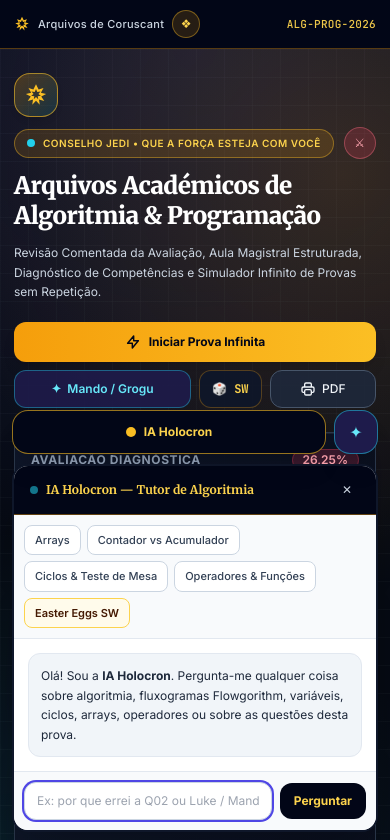
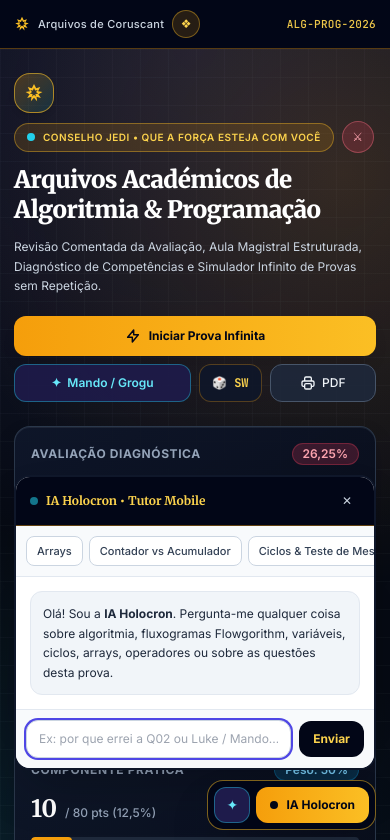
Before and after one commit to FilipeMenezesROD/algoritimia, a plain HTML site: page index.html in a window 390 px wide. Both pictures are taken after a click on the button "IA Holocron". Shown: the top 840 px of the page. Drawn offline with nearby package versions, Linux system fonts and the light colour scheme.

Commit message:
Enhance IA Holocron interface for improved responsiveness and usability

```diff
--- a/index.html
+++ b/index.html
@@ -99,8 +99,21 @@
 
         .sw-easter-spot:hover,
         .sw-easter-spot:active {
-            transform: scale(1.12);
+            transform: scale(1.1);
             box-shadow: 0 0 12px rgba(251, 191, 36, 0.6);
+        }
+
+        /* Dock dedicado ao IA Holocron para Android / Mobile / Desktop */
+        .holocron-dock {
+            bottom: calc(0.875rem + env(safe-area-inset-bottom, 0px));
+            right: calc(0.875rem + env(safe-area-inset-right, 0px));
+        }
+
+        @media (min-width: 640px) {
+            .holocron-dock {
+                bottom: 1.5rem;
+                right: 1.5rem;
+            }
         }
 
         @media (max-width: 640px) {
@@ -115,56 +128,57 @@
         }
     </style>
 </head>
-<body class="bg-academic-paper text-slate-800 antialiased selection:bg-amber-200 selection:text-slate-950 pb-28 sm:pb-12">
-
-    <!-- Notificação / Toast Interativo (Acima do dock mobile) -->
-    <div id="force-toast" class="fixed bottom-24 sm:bottom-6 right-3 left-3 sm:left-auto z-50 hidden max-w-md bg-slate-950/95 text-white border border-amber-400/70 rounded-2xl px-4 py-3 shadow-2xl text-xs sm:text-sm items-center gap-3 backdrop-blur-md">
+<body class="bg-academic-paper text-slate-800 antialiased selection:bg-amber-200 selection:text-slate-950 pb-24 sm:pb-12">
+
+    <!-- Notificação / Toast Interativo -->
+    <div id="force-toast" class="fixed top-16 sm:bottom-6 sm:top-auto right-3 left-3 sm:left-auto z-50 hidden max-w-md bg-slate-950/95 text-white border border-amber-400/70 rounded-2xl px-4 py-3 shadow-2xl text-xs sm:text-sm items-center gap-3 backdrop-blur-md">
         <span class="w-2.5 h-2.5 rounded-full bg-cyan-400 shrink-0 animate-ping"></span>
         <span id="force-toast-text" class="flex-1 text-slate-100 leading-snug font-medium">Que a Força esteja com você!</span>
         <button type="button" onclick="hideToast()" class="text-slate-400 hover:text-amber-300 font-mono cursor-pointer px-2 py-1 rounded-lg shrink-0" title="Fechar aviso">✕</button>
     </div>
 
-    <!-- Assistente IA Holocron (Dock Limpo no Telemóvel) -->
-    <div class="fixed bottom-3 left-3 right-3 sm:bottom-5 sm:left-5 sm:right-auto z-40 no-print">
-        <div class="flex items-center justify-between sm:justify-start gap-2">
-            <button type="button" onclick="toggleHolocronAI()" id="holocron-ai-toggle" class="flex-1 sm:flex-initial inline-flex items-center justify-center gap-2 px-4 h-11 rounded-2xl bg-slate-950 hover:bg-slate-900 text-amber-300 border border-amber-400/60 shadow-xl text-xs sm:text-sm font-bold transition-all cursor-pointer">
-                <span class="w-2.5 h-2.5 rounded-full bg-amber-400 animate-pulse shrink-0"></span>
-                <span>IA Holocron</span>
-            </button>
-            <button type="button" onclick="triggerRandomStarWarsEgg('holocron_orb')" class="sw-easter-spot w-11 h-11 rounded-2xl bg-indigo-950 hover:bg-indigo-900 text-cyan-300 border border-cyan-400/50 text-base shadow-xl" title="Ponto Aleatório da Galáxia">
-                ✦
-            </button>
-        </div>
-
-        <div id="holocron-ai-panel" class="hidden mt-2.5 w-full sm:w-[92vw] max-w-md bg-white border-2 border-slate-900 rounded-2xl shadow-2xl overflow-hidden text-slate-800">
-            <div class="bg-slate-950 text-white px-4 py-3 flex items-center justify-between border-b border-amber-500/40">
+    <!-- Assistente IA Holocron — Posição Dedicada Mobile / Android & Responsiva -->
+    <div class="holocron-dock fixed z-40 no-print flex flex-col items-end">
+        <div id="holocron-ai-panel" class="hidden mb-2.5 w-[calc(100vw-1.75rem)] sm:w-[26rem] max-w-md bg-white border-2 border-slate-900 rounded-2xl shadow-2xl overflow-hidden text-slate-800">
+            <div class="bg-slate-950 text-white px-3.5 sm:px-4 py-3 flex items-center justify-between gap-2 border-b border-amber-500/40">
                 <div class="flex items-center gap-2 min-w-0">
                     <span class="w-2 h-2 rounded-full bg-cyan-400 animate-pulse shrink-0"></span>
-                    <span class="font-serif text-xs sm:text-sm font-bold text-amber-300 truncate">IA Holocron — Tutor de Algoritmia</span>
-                </div>
-                <button type="button" onclick="toggleHolocronAI()" class="text-slate-300 hover:text-white font-mono text-xs cursor-pointer px-2 py-1 shrink-0" title="Fechar IA">✕</button>
-            </div>
-
-            <div class="p-2.5 sm:p-3 bg-slate-50 border-b border-slate-200 flex flex-wrap gap-1.5 text-[11px]">
-                <button type="button" onclick="askHolocronPreset('Qual a diferença entre array indexado e associativo?')" class="px-2.5 py-1.5 rounded-lg bg-white hover:bg-indigo-50 border border-slate-300 text-slate-700 font-medium cursor-pointer">Arrays</button>
-                <button type="button" onclick="askHolocronPreset('Qual a diferença entre contador, acumulador e iterador?')" class="px-2.5 py-1.5 rounded-lg bg-white hover:bg-indigo-50 border border-slate-300 text-slate-700 font-medium cursor-pointer">Contador vs Acumulador</button>
-                <button type="button" onclick="askHolocronPreset('Como funciona o ciclo while vs for e o teste de mesa?')" class="px-2.5 py-1.5 rounded-lg bg-white hover:bg-indigo-50 border border-slate-300 text-slate-700 font-medium cursor-pointer">Ciclos &amp; Teste de Mesa</button>
-                <button type="button" onclick="askHolocronPreset('Como funcionam operadores AND, OR, != e funções com retornar?')" class="px-2.5 py-1.5 rounded-lg bg-white hover:bg-indigo-50 border border-slate-300 text-slate-700 font-medium cursor-pointer">Operadores &amp; Funções</button>
-                <button type="button" onclick="askHolocronPreset('Easter egg Mandaloriano e Luke Skywalker')" class="px-2.5 py-1.5 rounded-lg bg-amber-50 hover:bg-amber-100 border border-amber-300 text-amber-950 font-semibold cursor-pointer">Easter Eggs SW</button>
-            </div>
-
-            <div id="holocron-ai-messages" class="p-3.5 sm:p-4 max-h-60 sm:max-h-72 overflow-y-auto space-y-3 text-xs sm:text-sm leading-relaxed bg-white">
+                    <span class="font-serif text-xs sm:text-sm font-bold text-amber-300 truncate">IA Holocron • Tutor Mobile</span>
+                </div>
+                <button type="button" onclick="toggleHolocronAI()" class="text-slate-300 hover:text-white font-mono text-xs cursor-pointer px-2 py-1 rounded-lg shrink-0" title="Fechar IA">✕</button>
+            </div>
+
+            <div class="p-2.5 bg-slate-50 border-b border-slate-200 flex items-center gap-1.5 overflow-x-auto sm:flex-wrap text-[11px]">
+                <button type="button" onclick="askHolocronPreset('Qual a diferença entre array indexado e associativo?')" class="shrink-0 px-2.5 py-1.5 rounded-lg bg-white hover:bg-indigo-50 border border-slate-300 text-slate-700 font-medium cursor-pointer">Arrays</button>
+                <button type="button" onclick="askHolocronPreset('Qual a diferença entre contador, acumulador e iterador?')" class="shrink-0 px-2.5 py-1.5 rounded-lg bg-white hover:bg-indigo-50 border border-slate-300 text-slate-700 font-medium cursor-pointer">Contador vs Acumulador</button>
+                <button type="button" onclick="askHolocronPreset('Como funciona o ciclo while vs for e o teste de mesa?')" class="shrink-0 px-2.5 py-1.5 rounded-lg bg-white hover:bg-indigo-50 border border-slate-300 text-slate-700 font-medium cursor-pointer">Ciclos &amp; Teste de Mesa</button>
+                <button type="button" onclick="askHolocronPreset('Como funcionam operadores AND, OR, != e funções com retornar?')" class="shrink-0 px-2.5 py-1.5 rounded-lg bg-white hover:bg-indigo-50 border border-slate-300 text-slate-700 font-medium cursor-pointer">Operadores &amp; Funções</button>
+                <button type="button" onclick="askHolocronPreset('Easter egg Mandaloriano e Luke Skywalker')" class="shrink-0 px-2.5 py-1.5 rounded-lg bg-amber-50 hover:bg-amber-100 border border-amber-300 text-amber-950 font-semibold cursor-pointer">Easter Eggs SW</button>
+            </div>
+
+            <div id="holocron-ai-messages" class="p-3.5 max-h-[42dvh] sm:max-h-72 overflow-y-auto space-y-2.5 text-xs sm:text-sm leading-relaxed bg-white">
                 <div class="p-3 rounded-xl bg-slate-100 text-slate-800 border border-slate-200">
                     Olá! Sou a <strong>IA Holocron</strong>. Pergunta-me qualquer coisa sobre algoritmia, fluxogramas Flowgorithm, variáveis, ciclos, arrays, operadores ou sobre as questões desta prova.
                 </div>
             </div>
 
-            <form onsubmit="handleHolocronSubmit(event)" class="p-2.5 sm:p-3 bg-slate-50 border-t border-slate-200 flex items-center gap-2">
+            <form onsubmit="handleHolocronSubmit(event)" class="p-2.5 bg-slate-50 border-t border-slate-200 flex items-center gap-2">
                 <input type="text" id="holocron-ai-input" placeholder="Ex: por que errei a Q02 ou Luke / Mando..." class="flex-1 min-w-0 px-3 py-2.5 bg-white border border-slate-300 rounded-xl text-xs sm:text-sm focus:outline-none focus:ring-2 focus:ring-indigo-600">
                 <button type="submit" class="px-3.5 py-2.5 bg-slate-950 hover:bg-slate-800 text-amber-300 font-bold text-xs sm:text-sm rounded-xl cursor-pointer shrink-0">
-                    Perguntar
+                    Enviar
                 </button>
             </form>
+        </div>
+
+        <!-- Barra Flutuante Compacta no Canto Inferior Direito -->
+        <div class="inline-flex items-center gap-1.5 p-1.5 rounded-2xl bg-slate-950/95 border border-amber-400/50 shadow-2xl backdrop-blur-md">
+            <button type="button" onclick="triggerRandomStarWarsEgg('holocron_orb')" class="sw-easter-spot w-9 h-9 rounded-xl bg-indigo-950 hover:bg-indigo-900 text-cyan-300 border border-cyan-400/40 text-sm" title="Ponto Aleatório da Galáxia">
+                ✦
+            </button>
+            <button type="button" onclick="toggleHolocronAI()" id="holocron-ai-toggle" class="inline-flex items-center gap-2 px-3.5 h-9 rounded-xl bg-gradient-to-r from-amber-500 to-amber-400 hover:from-amber-400 hover:to-amber-300 text-slate-950 text-xs sm:text-sm font-extrabold transition-all cursor-pointer">
+                <span class="w-2 h-2 rounded-full bg-slate-950 animate-pulse shrink-0"></span>
+                <span>IA Holocron</span>
+            </button>
         </div>
     </div>
 
@@ -195,10 +209,9 @@
         <div class="max-w-6xl mx-auto px-3.5 sm:px-6 lg:px-8 py-6 sm:py-10">
             <div class="flex flex-col lg:flex-row lg:items-start lg:justify-between gap-5 sm:gap-6">
                 <div class="space-y-3 max-w-3xl min-w-0">
-                    <!-- Linha Superior: Ícone Sabre + Badge Limpo (Sem cortar texto!) -->
-                    <div class="flex items-center gap-2.5 flex-wrap">
-                        <button type="button" onclick="triggerLightsaberEasterEgg()" class="sw-easter-spot w-11 h-11 rounded-2xl bg-gradient-to-br from-amber-500/25 to-cyan-500/15 border border-amber-400/60 text-amber-400 hover:bg-amber-500/30 shadow-md" title="Ativar Sabre de Luz de Luke Skywalker">
-                            <svg class="w-6 h-6" viewBox="0 0 64 64" fill="currentColor">
+                    <div class="flex items-center gap-2 flex-wrap">
+                        <button type="button" onclick="triggerLightsaberEasterEgg()" class="sw-easter-spot w-10 h-10 sm:w-11 sm:h-11 rounded-2xl bg-gradient-to-br from-amber-500/25 to-cyan-500/15 border border-amber-400/60 text-amber-400 hover:bg-amber-500/30 shadow-md" title="Ativar Sabre de Luz de Luke Skywalker">
+                            <svg class="w-5 h-5 sm:w-6 sm:h-6" viewBox="0 0 64 64" fill="currentColor">
                                 <path d="M32 3L25 17L12 13L19 26L5 29L18 36L10 48L24 44L22 58L32 47L42 58L40 44L54 48L46 36L59 29L45 26L52 13L39 17L32 3ZM32 16L35.5 24L44 22.5L38.5 29L45 34L36.5 35L38 43L32 37.5L26 43L27.5 35L19 34L25.5 29L20 22.5L28.5 24L32 16Z"/>
                             </svg>
                         </button>
@@ -221,7 +234,7 @@
                     </p>
                 </div>
 
-                <!-- Grade de Botões Responsiva no Telemóvel (2 colunas limpas em ecrãs pequenos) -->
+                <!-- Grade de Botões Responsiva -->
                 <div class="no-print shrink-0 grid grid-cols-2 sm:flex sm:flex-wrap gap-2">
                     <button type="button" onclick="switchMainTab('simulator')" class="col-span-2 sm:col-auto inline-flex items-center justify-center gap-2 px-4 py-3 rounded-xl bg-gradient-to-r from-amber-500 to-amber-400 hover:from-amber-400 hover:to-amber-300 text-slate-950 text-xs sm:text-sm font-extrabold shadow-lg transition-all cursor-pointer">
                         <svg class="w-4 h-4 shrink-0" fill="none" stroke="currentColor" viewBox="0 0 24 24"><path stroke-linecap="round" stroke-linejoin="round" stroke-width="2.2" d="M13 10V3L4 14h7v7l9-11h-7z"></path></svg>
```
Lines whose indentation alone changed are shown as unchanged.
